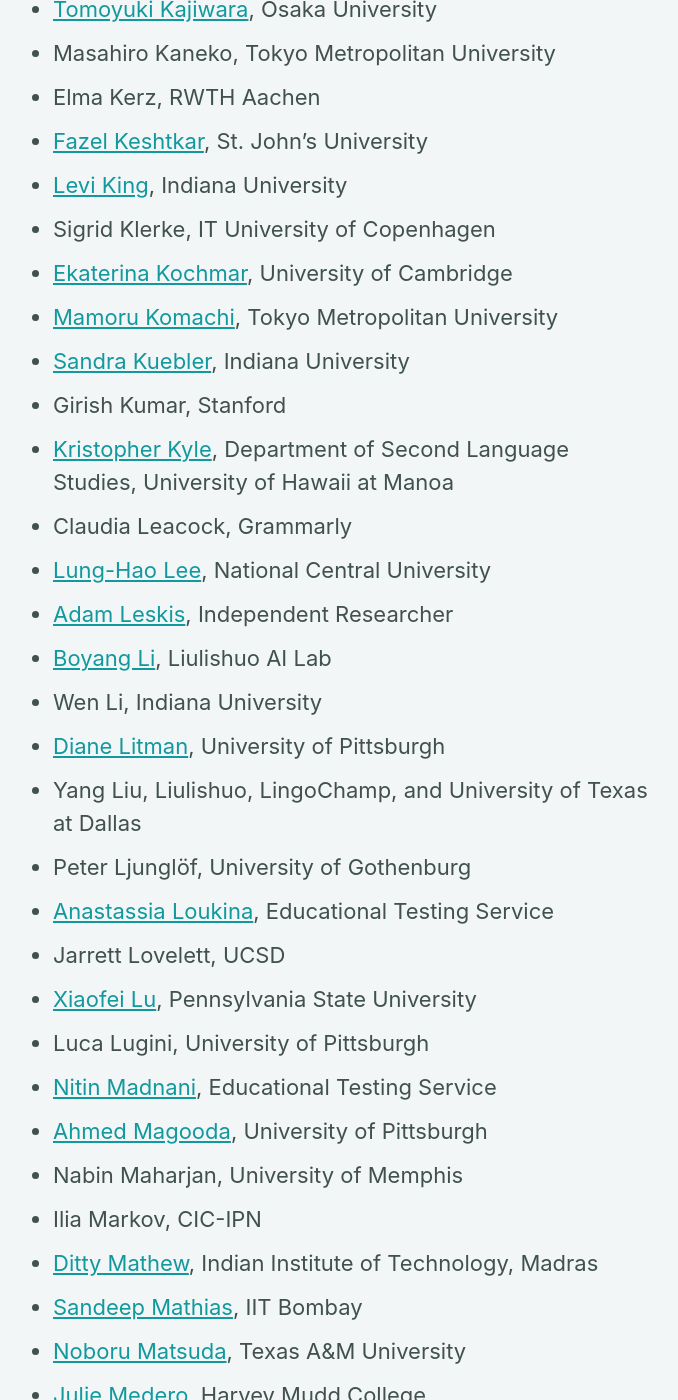
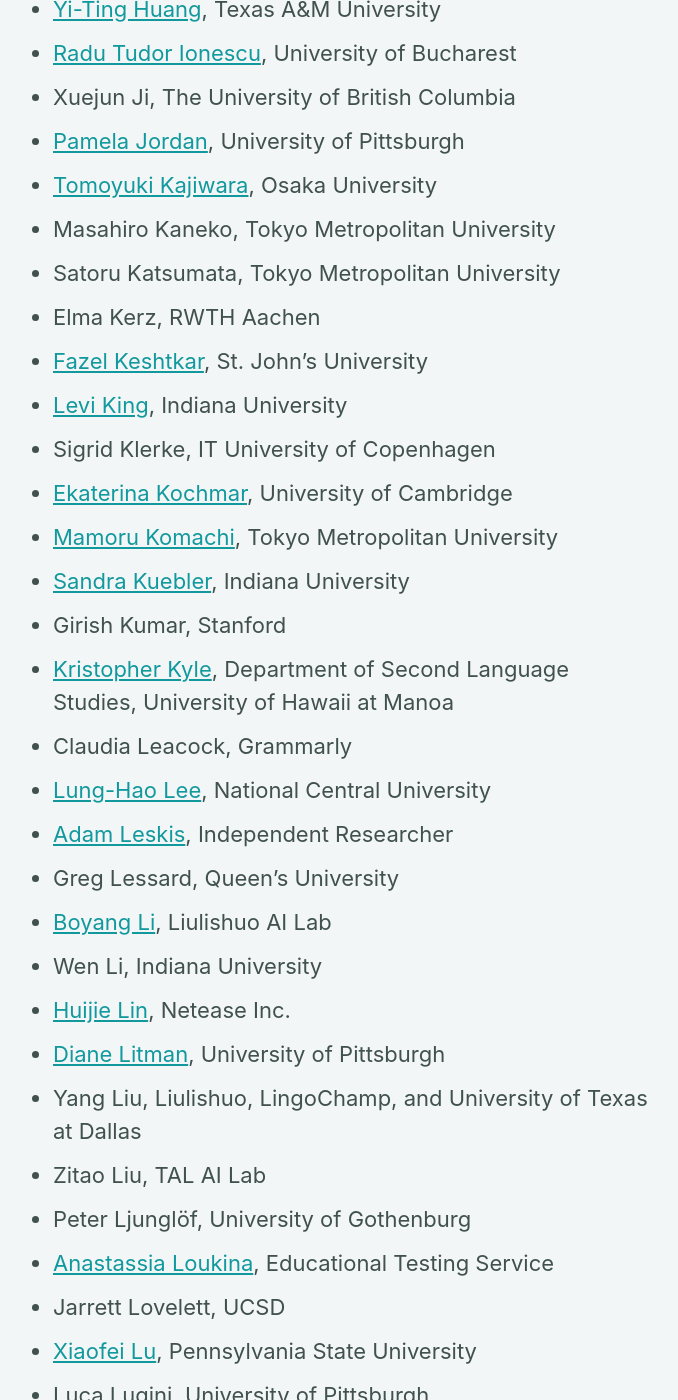
Before and after one commit to sigedu-org/website, a Jekyll site: the page built from _pages/members.md, in a window 1280 px wide and 1400 px high, scrolled down 2915 px. Shown: the whole window, without its empty margins (309-987 px from the left). Built offline with Jekyll 4.4.1, drawn with Linux system fonts in a browser that asks for light colours; cached includes are drawn as plain includes; nearby versions of some CDN libraries; some of the changed text lies outside the part shown.

Commit message:
Update to the members list

```diff
--- a/_pages/members.md
+++ b/_pages/members.md
@@ -32,6 +32,7 @@ The following is a list of the current SIGEDU members and their affiliations. Me
 - Andrew Caines, University of Cambridge<br/>
 - Dumitru-Clementin Cercel, University Politehnica of Bucharest<br/>
 - <a href="https://angusglchen.github.io/">Guanliang Chen</a>, TU Delft<br/>
+- Jiahao Chen, TAL AI Lab<br/>
 - Min Chi, North Carolina State University<br/>
 - <a href="http://www.sfs.uni-tuebingen.de/~mchnkina/">Maria Chinkina</a>, University of Tübingen<br/>
 - Martin Chodorow, City University of New York&nbsp;&amp; Educational Testing Service<br/>
@@ -40,7 +41,9 @@ The following is a list of the current SIGEDU members and their affiliations. Me
 - Mark Core, University of Southern California<br/>
 - <a href="http://www-gth.die.upm.es/~lfdharo/index_en.php">Luis Fernando D'Haro</a>, ETSI Telecomunicación, Universidad Politécnica de Madrid<br/>
 - <a href="http://textmining.lt">Vidas Daudaravicius</a>, UAB VTeX<br/>
+- <a href="https://www.lt3.ugent.be/people/orphee-de-clercq/">Orphee De Clercq</a>, LT3, Ghent University<br/>
 - <a href="https://www.cdemmansepp.com/">Carrie Demmans Epp</a>, University of Alberta<br/>
+- <a href="people.tcd.ie/devittan">Ann Devitt</a>, Trinity College Dublin<br/>
 - <a href="https://nlp.cs.uic.edu/">Barbara Di Eugenio</a>, University of Illinois at Chicago<br/>
 - <a href="https://researchmap.jp/yo_ehara/">Yo Ehara</a>, Shizuoka Institute of Science and Technology<br/>
 - Noureddine Elouazizi, Faculty of Science, UBC<br/>
@@ -66,6 +70,7 @@ The following is a list of the current SIGEDU members and their affiliations. Me
 - <a href="https://www.pitt.edu/~pjordan">Pamela Jordan</a>, University of Pittsburgh<br/>
 - <a href="http://cl.sd.tmu.ac.jp/~kajiwara/cv.pdf">Tomoyuki Kajiwara</a>, Osaka University<br/>
 - Masahiro Kaneko, Tokyo Metropolitan University<br/>
+- Satoru Katsumata, Tokyo Metropolitan University<br/>
 - Elma Kerz, RWTH Aachen<br/>
 - <a href="https://www.stjohns.edu/academics/bio/dr-fazel-keshtkar">Fazel Keshtkar</a>, St. John's University<br/>
 - <a href="http://cl.indiana.edu/~leviking/">Levi King</a>, Indiana University<br/>
@@ -78,15 +83,19 @@ The following is a list of the current SIGEDU members and their affiliations. Me
 - Claudia Leacock, Grammarly<br/>
 - <a href="https://www.lhlee.net/">Lung-Hao Lee</a>, National Central University<br/>
 - <a href="https://lpmi-13.github.io/">Adam Leskis</a>, Independent Researcher<br/>
+- Greg Lessard, Queen's University<br/>
 - <a href="http://www.boyangli.co">Boyang Li</a>, Liulishuo AI Lab<br/>
 - Wen Li, Indiana University<br/>
+- <a href="http://shared.youdao.com/www/about.html?keyfrom=dict2.index">Huijie Lin</a>, Netease Inc.<br/>
 - <a href="https://people.cs.pitt.edu/~litman/">Diane Litman</a>, University of Pittsburgh<br/>
 - Yang Liu, Liulishuo, LingoChamp, and University of Texas at Dallas<br/>
+- Zitao Liu, TAL AI Lab<br/>
 - Peter Ljunglöf, University of Gothenburg<br/>
 - <a href="http://www.aloukina.com">Anastassia Loukina</a>, Educational Testing Service<br/>
 - Jarrett Lovelett, UCSD<br/>
 - <a href="http://www.personal.psu.edu/xxl13">Xiaofei Lu</a>, Pennsylvania State University<br/>
 - Luca Lugini, University of Pittsburgh<br/>
+- <a href="https://research.flw.ugent.be/lieve.macken">Lieve Macken</a>, Ghent University<br/>
 - <a href="https://desilinguist.org">Nitin Madnani</a>, Educational Testing Service<br/>
 - <a href="https://sites.google.com/view/amagooda/home">Ahmed Magooda</a>, University of Pittsburgh<br/>
 - Nabin Maharjan, University of Memphis<br/>
@@ -136,13 +145,16 @@ The following is a list of the current SIGEDU members and their affiliations. Me
 - <a href="https://www.cs.rochester.edu/~tetreaul/academic.html">Joel Tetreault</a>, Grammarly<br/>
 - <a href="https://acsweb.ucsd.edu/~btomosch/">Brendan Tomoschuk</a>, UC San Diego<br/>
 - <a href="https://web.ntnu.edu.tw/~samtseng/">Yuen-Hsien Tseng</a>, National Taiwan Normal University<br/>
+- Shalaka Vaidya, IIIT Hyderabad<br/>
 - <a href="https://sowmya.public.iastate.edu/">Sowmya Vajjala</a>, Iowa State University<br/>
 - <a href="https://sites.google.com/view/alinev">Aline Villavicencio</a>, University of Essex (UK), Federal University of Rio Grande do Sul<br/>
 - <a href="https://spraakbanken.gu.se/personal/elena/">Elena Volodina</a>, University of Gothenburg<br/>
+- <a href="https://www.rmit.edu.au/contact/staff-contacts/academic-staff/u/uitdenbogerd-dr-sandra">Alexandra Uitdenbogerd</a>, RMIT University<br/>
 - Yiyi Wang, University of Illinois at Urbana-Champaign<br/>
 - Xinhao Wang, Educational Testing Service<br/>
 - <a href="http://u.osu.edu/mwhite/">Michael White</a>, The Ohio State University<br/>
 - Michael Wojatzki, LTL University of Duisburg-Essen<br/>
+- Guowei Xu, TAL AI Lab<br/>
 - <a href="https://web.cse.ohio-state.edu/~weixu/">Wei Xu</a>, Ohio State University<br/>
 - Yiqiao Xu, NC State University<br/>
 - <a href="http://victoriayaneva.info">Victoria Yaneva</a>, University of Wolverhampton<br/>
```
Also changed, not shown: other parts of _pages/members.md (+1 -0 lines).
